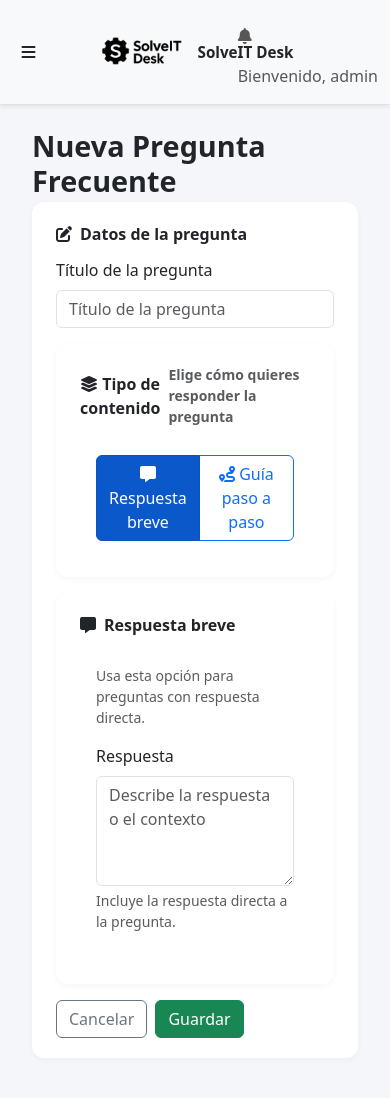
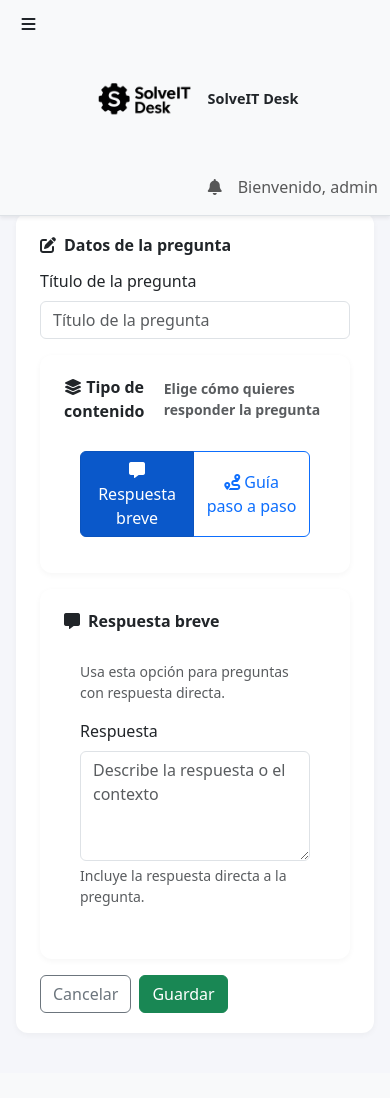
Before and after one commit to medinabenjamin/tickets-v1.0, a Django app: page /faq/nueva/ in a window 390 px wide. After the commit the page ends 1013 px from the top, so only its background shows below. Run offline with Django 5.2, Linux system fonts and the light colour scheme; a user stored in the database is signed in; data that the repository does not hold is empty.

Commit message:
Improve mobile navigation layout

```diff
--- a/soporte/static/soporte/css/styles.css
+++ b/soporte/static/soporte/css/styles.css
@@ -160,6 +160,24 @@ body {
   z-index: 1030; /* > sidebar, > charts */
 }
 
+.navbar-shell{
+  gap: .75rem;
+}
+
+@media (max-width: 991.98px){
+  .navbar-shell{ flex-wrap: wrap; }
+  .navbar-nav{ flex-direction: row; align-items: center; gap: .75rem; }
+  .navbar-nav .nav-item{ margin-left: 0; }
+  .main-navbar-brand{ margin-right: auto; }
+}
+
+@media (max-width: 575.98px){
+  .navbar-shell{ row-gap: .35rem; }
+  .navbar-shell > .sidebar-toggle-btn{ order: 1; }
+  .main-navbar-brand{ order: 2; width: 100%; justify-content: center; }
+  .navbar-nav{ order: 3; width: 100%; justify-content: flex-end; }
+}
+
 .main-navbar-brand {
     font-weight: 700;
     color: #212529;
@@ -170,8 +188,9 @@ body {
 }
 
 .dropdown-menu-notifications{
-  min-width: 320px;
-  max-width: 420px;
+  min-width: 280px;
+  width: min(380px, calc(100vw - 1.5rem));
+  max-width: 100%;
 }
 
 #notif-count-badge{
@@ -186,6 +205,11 @@ body {
 /* Layout general */
 .main-container {
     padding: 1.5rem 2rem;
+}
+
+@media (max-width: 767.98px){
+  .main-navbar-brand .brand-text{ font-size: .9rem; }
+  .main-container{ padding: 1.25rem 1rem 1.5rem; }
 }
 
 /* Optional: al imprimir, no fijo */
--- a/soporte/templates/soporte/base.html
+++ b/soporte/templates/soporte/base.html
@@ -59,12 +59,18 @@
             </div>
         <div id="page-content-wrapper">
             <nav class="navbar navbar-expand-lg navbar-light navbar-top fixed-top border-bottom">
-                <div class="container-fluid position-relative d-flex align-items-center">
+                <div class="container-fluid position-relative navbar-shell d-flex align-items-center flex-wrap">
                     <button id="sidebarToggle" class="btn sidebar-toggle-btn me-2" type="button" aria-label="Mostrar/ocultar menú">
                         <i class="fas fa-bars"></i>
                     </button>
-                    <ul class="navbar-nav ms-auto mt-2 mt-lg-0">
-                        <li class="nav-item dropdown me-3">
+
+                    <a href="{% url 'dashboard_principal' %}" class="navbar-brand main-navbar-brand d-flex align-items-center gap-2">
+                        <img src="{% static 'soporte/solveit-desk.png' %}" alt="SolveIT Desk" class="brand-logo">
+                        <span class="brand-text">SolveIT Desk</span>
+                    </a>
+
+                    <ul class="navbar-nav ms-auto mt-2 mt-lg-0 d-flex align-items-center flex-row gap-3">
+                        <li class="nav-item dropdown">
                             <a class="nav-link position-relative" href="#" id="notifDropdown"
                                role="button" data-bs-toggle="dropdown" aria-expanded="false">
                                 <i class="fas fa-bell"></i>
@@ -86,10 +92,6 @@
                             <span class="nav-link">Bienvenido, {{ request.user.username }}</span>
                         </li>
                     </ul>
-                    <a href="{% url 'dashboard_principal' %}" class="navbar-brand main-navbar-brand d-flex align-items-center justify-content-center gap-2 position-absolute top-50 start-50 translate-middle">
-                        <img src="{% static 'soporte/solveit-desk.png' %}" alt="SolveIT Desk" class="brand-logo">
-                        <span class="brand-text">SolveIT Desk</span>
-                    </a>
                 </div>
             </nav>
 
```
